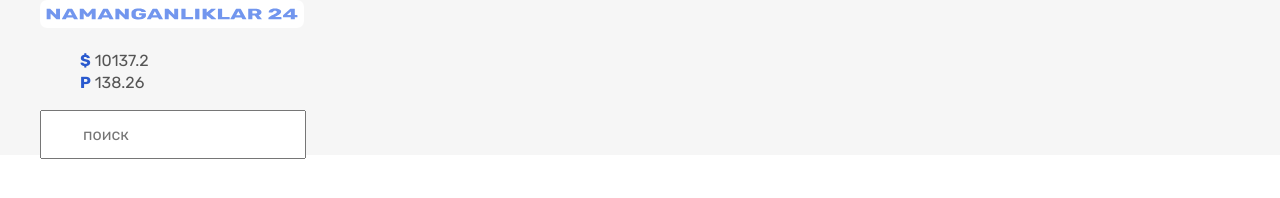
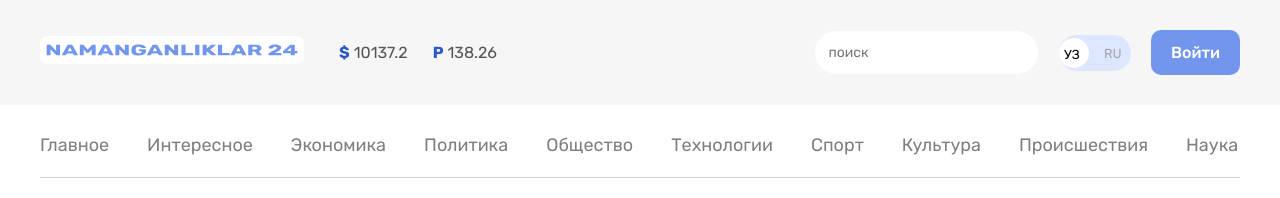
Before and after one commit to frontendasoslar/N24, a plain HTML site: page index.html in a window 1280 px wide. Drawn offline with Linux system fonts and the light colour scheme.

Commit message:
add nev styles

```diff
--- a/css/styles.css
+++ b/css/styles.css
@@ -30,6 +30,14 @@ body{
   margin-right: auto;
 }
 
+.site-header-contanier {
+  display: flex;
+  align-items: center;
+  flex-wrap: 1;
+  padding-top: 30px;
+  padding-bottom: 30px;
+}
+
 /* site header */
 .site-header-item{
   background-color: #f6f6f6;
@@ -44,11 +52,23 @@ body{
   background-color: white;
   padding: 8px 6px;
   border-radius: 7px;
+  margin-right: 35px;
 }
 
 /* EXCHANGE-RATE */
+.exchange-rate {
+  margin-right: auto;
+}
 .current-rate {
+  display: flex;
+  align-items: center;
+  padding: 0;
+  margin: 0;
   list-style: none;
+}
+
+.current-rate-itm:not(:last-child) {
+  margin-right: 25px;
 }
 .current-symbol {
   font-size: 16px;
@@ -71,17 +91,120 @@ body{
   width: 275px;
   height: 45px;
   border: 0;
+  border-radius: 60px;
 }
 
 .search-box {
-  width: 150
-  font-s14px;
+  font-size: 14px;
   font-style: normal;
   font-family: "Rubik", "arial", sans-serif;
   font-weight: 400;
   line-height: normal;
   color: #8d8d8d;
-  padding-left: 41px;
-  padding-top: 13px;
-  padding-bottom: 13px;
+  padding: 6%;
+  border: 0;
+  border-radius: 60px;
+  margin-right: 28px;
 }
+
+/* LANGUAGE */
+.language {
+ display: flex;
+ align-items: center;
+ background-color: #DCE6FF;
+ width: 72px;
+ height: 36px;
+ border-radius: 39px;
+ margin-left: 20px;
+ margin-right: 20px;
+}
+
+.language-site {
+ line-height: normal;
+ padding-left: 5px;
+}
+
+.language-site-zu {
+  border-radius: 50%;
+  background-color: #fff;
+  width: 30px;
+  height: 30px;
+  flex-shrink: 0;
+  padding-left: 5px;
+  padding-top: 5px;
+}
+
+.language-site-zu:not(:last-child) {
+  margin-right: 15px;
+}
+
+.language-text-uz {
+ font-size: 13px;
+ font-weight: 400;
+ line-height: normal;
+ font-style: normal;
+ font-family: "rubik", "arial", sans-serif;
+ color: #000;
+ text-decoration: none;
+}
+
+.language-text-ru {
+  font-size: 13px;
+  font-weight: 400;
+  line-height: normal;
+  font-style: normal;
+  font-family: "rubik", "arial", sans-serif;
+  color: #a6a6a6;
+  text-decoration: none;
+ }
+
+ /* ENTER */
+ .enter {
+  font-size: 16px;
+  font-family: "Rubik", "arial", sans-serif;
+  font-style: normal;
+  line-height: normal;
+  font-weight: 500;
+  color:#fff;
+  background-color: #7296EC;
+  border: 0;
+  border-radius: 10px;
+  padding: 13px 20px;
+  width: 89px;
+ }
+
+ .enter:hover {
+  opacity: 0.8;
+ }
+
+ .enter:active {
+  opacity: 0.6;
+ }
+
+ /* site header nav */
+ .nav-list {
+  list-style: none;
+  display: flex;
+  flex-wrap: wrap;
+  margin: 0;
+  padding: 0;
+  border-bottom: 1px solid #D1D1D1;
+  padding-top: 30px;
+  padding-bottom: 20px;
+ }
+
+ .site-header-nav-text {
+ text-decoration: none;
+ font-size: 18px;
+ font-family: "Rubik", "Arial", sans-serif;
+ text-align: center;
+ line-height: 21.33px;
+ color: #7f7f7f;
+ }
+
+ .header-nav-list {
+
+ }
+ .header-nav-list:not(:last-child) {
+  margin-right: 38px;
+ }
--- a/index.html
+++ b/index.html
@@ -37,17 +37,58 @@
 
         <!-- SEARCH -->
         <div>
-          <form class="search" action="https://echo.htmlacademy.ru" method="get">
-            <input class="search-box" type="search" name="Search"  placeholder="поиск" aria-label="поиск" required>
+          <form action="https://echo.htmlacademy.ru" method="get">
+            <input class="search-box" type="search" name="Search" class="search" placeholder="поиск" aria-label="поиск" required>
           </form>
         </div>
 
         <div class="language">
-          <div class="uz"></div>
-          <div class="ru"></div>
+          <div class="language-site-zu"><a class="language-text-uz" href="index.html">УЗ</a></div>
+          <div class="language-site-ru"><a class="language-text-ru" href="index.html/ru">RU</a></div>
         </div>
+
+        <!-- ENTER -->
+         <div class="enter"><span>Войти</span></div>
       </div>
     </div>
+
+    <!-- site header nav -->
+    <nav class="header-nav">
+        <div class="cotainer site-header-container">
+          <ul class="nav-list">
+            <li class="header-nav-list">
+              <a class="site-header-nav-text" href="#">Главное</a>
+            </li>
+            <li class="header-nav-list">
+              <a class="site-header-nav-text" href="#">Интересное</a>
+            </li>
+            <li class="header-nav-list">
+              <a class="site-header-nav-text" href="#">Экономика</a>
+            </li>
+            <li class="header-nav-list">
+              <a class="site-header-nav-text" href="#">Политика</a>
+            </li>
+            <li class="header-nav-list">
+              <a class="site-header-nav-text" href="#">Общество</a>
+            </li>
+            <li class="header-nav-list">
+              <a class="site-header-nav-text" href="#">Технологии</a>
+            </li>
+            <li class="header-nav-list">
+              <a class="site-header-nav-text" href="#">Спорт</a>
+            </li>
+            <li class="header-nav-list">
+              <a class="site-header-nav-text" href="#">Культура</a>
+            </li>
+            <li class="header-nav-list">
+              <a class="site-header-nav-text" href="#">Происшествия</a>
+            </li>
+            <li class="header-nav-list">
+              <a class="site-header-nav-text" href="#">Наука</a>
+            </li>
+          </ul>
+        </div>
+    </nav>
   </header>
 </body>
 </html>
```
Lines whose indentation alone changed are shown as unchanged.
